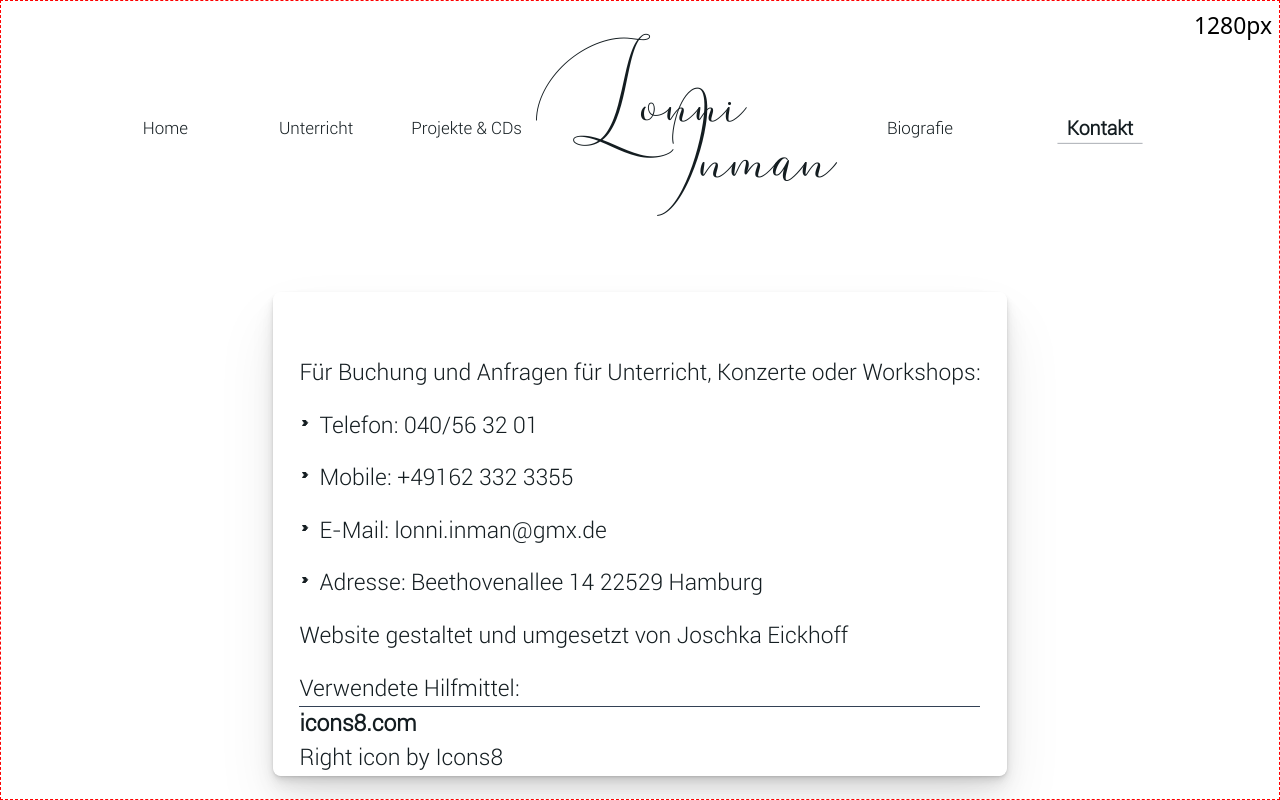
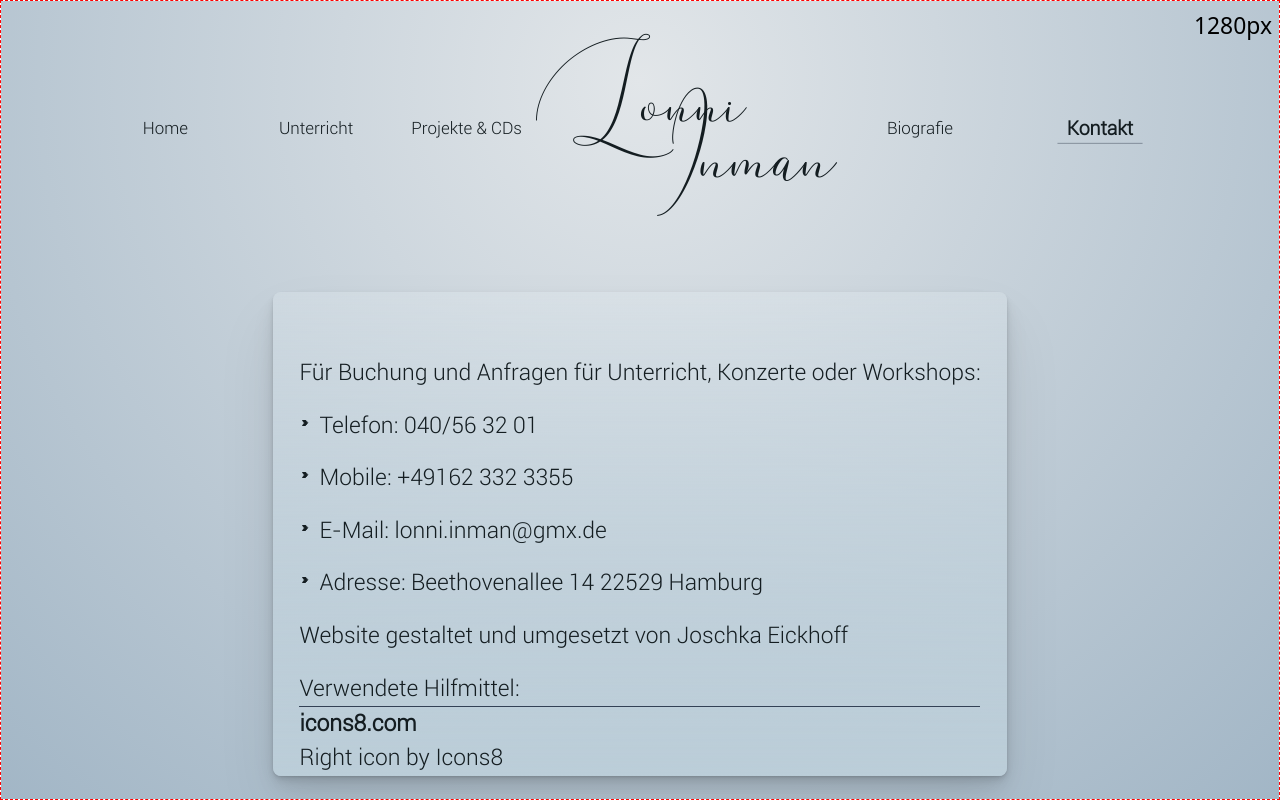
Before and after one commit to j-eick/lonni-homepage, a Next.js app: page /home/kontakt in a window 1280 px wide. Built offline with nearby package versions, Linux system fonts and the light colour scheme.

Commit message:
ui / bg style

```diff
--- a/app/globals.css
+++ b/app/globals.css
@@ -116,6 +116,18 @@
         scrollbar-width: none;
         -ms-overflow-style: none;
     }
+
+    .kontakPage-rain {
+        background-image: linear-gradient(120deg, #fdfbfb 0%, #ebedee 100%);
+    }
+    .bg {
+        background: rgb(213, 224, 234);
+        background: radial-gradient(circle at 50% 10%, #e2e6e9 0%, rgb(162, 182, 198) 100%);
+    }
+
+    .kontakPage-heavyRain {
+        background-image: linear-gradient(to top, #bbcdd8 0%, rgba(226, 235, 240, 0.3) 100%);
+    }
 }
 
 :root {
@@ -194,7 +206,8 @@ body {
     -webkit-font-smoothing: antialiased;
     -moz-osx-font-smoothing: grayscale;
 
-    /* line-height: 1.4; */
+    /* background: rgb(213, 224, 234);
+    background: radial-gradient(circle, rgb(255, 255, 255) 0%, rgb(162, 182, 198) 100%); */
 }
 
 aside {
--- a/app/home/kontakt/page.tsx
+++ b/app/home/kontakt/page.tsx
@@ -3,6 +3,7 @@
 import Header from "@/components/ui/mainLayout/header/Header";
 import MainLayout from "@/components/ui/mainLayout/MainLayout";
 import { kontakt } from "@/lib/paragraphs/kontakt";
+import "../../globals.css";
 
 export default function Home() {
     return (
@@ -14,7 +15,7 @@ export default function Home() {
                 w-9/10 mx-auto my-0 flex gap-5`}
             >
                 <main className={`w-9/12 mx-auto my-0 pb-20`}>
-                    <article className={`pt-16 flowText rounded-lg shadow-soft`}>
+                    <article className={`pt-16 flowText rounded-lg shadow-soft kontakPage-heavyRain`}>
                         {/* <h1 className="relative mb-7 text-pageTitle leading-1.3">
                             <span className="block w-11/12 border-b-1 border-slate-700/40">
                                 <span className="font-bold text-firstLetterTitle">K</span>ontakt
--- a/components/ui/page-title/PageTitle.tsx
+++ b/components/ui/page-title/PageTitle.tsx
@@ -10,7 +10,7 @@ export default function PageTitle({ firstLetter, firstLetterStyle, rest, restSty
             <span
                 className={`absolute top-[-75px] -left-4
                                     font-quaternary tracking-widest font-black
-                                    text-[80px] opacity-[.03] ${restStyle}`}
+                                    text-[80px] opacity-[.035] ${restStyle}`}
             >
                 <span className={`text-[120px] ${firstLetterStyle}`}>{firstLetter}</span>
                 {rest}
@@ -18,7 +18,7 @@ export default function PageTitle({ firstLetter, firstLetterStyle, rest, restSty
             <h1 className="relative mb-7 text-pageTitle font-secondary leading-1.3">
                 <span
                     className={`block font-pageTitle tracking-wider
-                                            w-11/12 border-b-1 border-slate-700/40`}
+                                w-11/12 border-b-1 border-slate-700/40`}
                 >
                     <span className="font-bold text-firstLetterTitle">{firstLetter}</span>
                     {rest}
```
